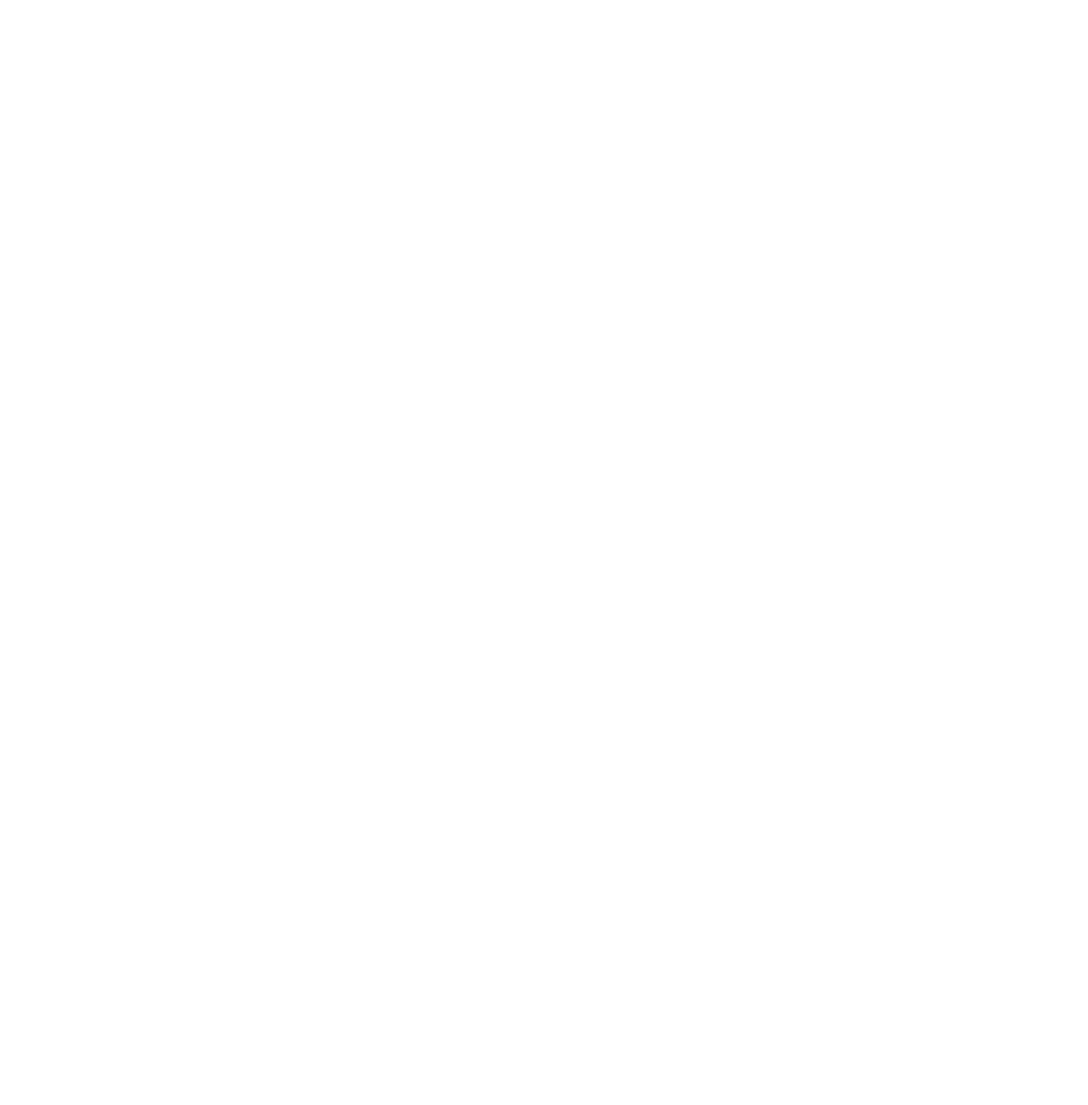
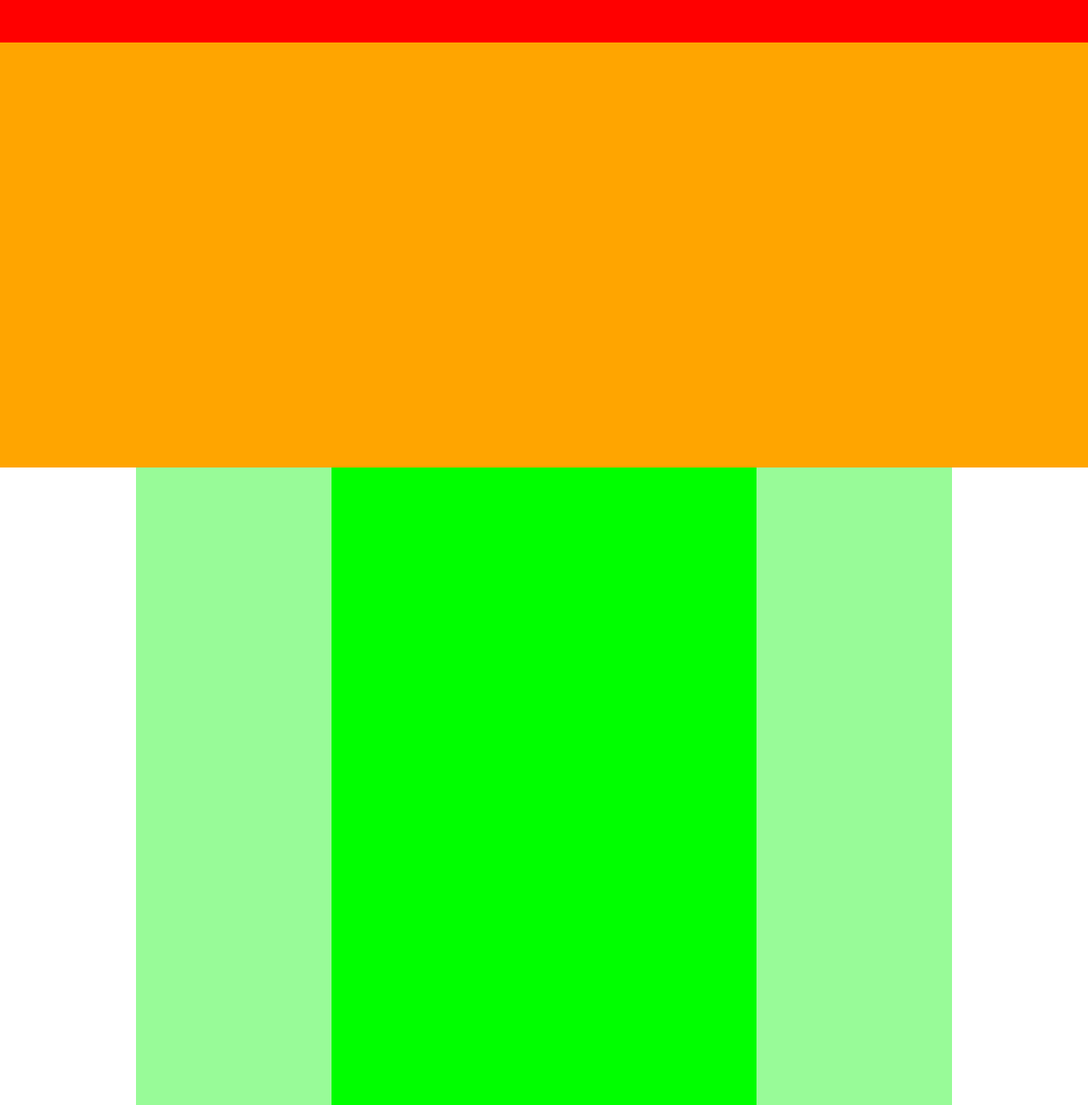
Before and after one commit to takudeva/1-4Exercise, a plain HTML site: page index.html in a window 1280 px wide. Shown: the top 1300 px of the page at 85% size. Before the commit the page ends 800 px from the top, so only its background shows below. Drawn offline with Linux system fonts and the light colour scheme.

Commit message:
[Finish]1-4

```diff
--- a/index.html
+++ b/index.html
@@ -7,6 +7,20 @@
   </head>
 
   <body>
+    <!--ここからheader-->
+    <div class="header"></div>
 
+    <!--ここからmain-visual-->
+    <div class="main-visual"></div>
+
+    <!--ここからmain-->
+    <div class="main">
+      <div class="main-left"></div>
+      <div class="main-center"></div>
+      <div class="main-right"></div>
+    </div>
+
+    <!--ここからfooter-->
+    <div class="footer"></div>
   </body>
 </html>
--- a/style.css
+++ b/style.css
@@ -0,0 +1,47 @@
+/*リセットCSS*/
+* {
+  margin: 0;
+  padding: 0;
+  box-sizing: border-box;
+}
+
+/*ここからheader*/
+.header {
+  width: 100%;
+  height: 50px;
+  background-color: red;
+}
+
+/*ここからmain-visual*/
+.main-visual {
+  width: 100%;
+  height: 500px;
+  background-color: orange;
+}
+
+/*ここからmain*/
+.main {
+  width: 960px;
+  display: flex;
+  justify-content: center;
+  margin: 0 auto;
+}
+
+.main-left, .main-right {
+  width: 230px;
+  height: 1400px;
+  background-color: palegreen;
+}
+
+.main-center {
+  width: 500px;
+  height: 1400px;
+  background-color: lime;
+}
+
+/*ここからfooter*/
+.footer {
+  width: 100%;
+  height: 100px;
+  background-color: blue;
+}
```
